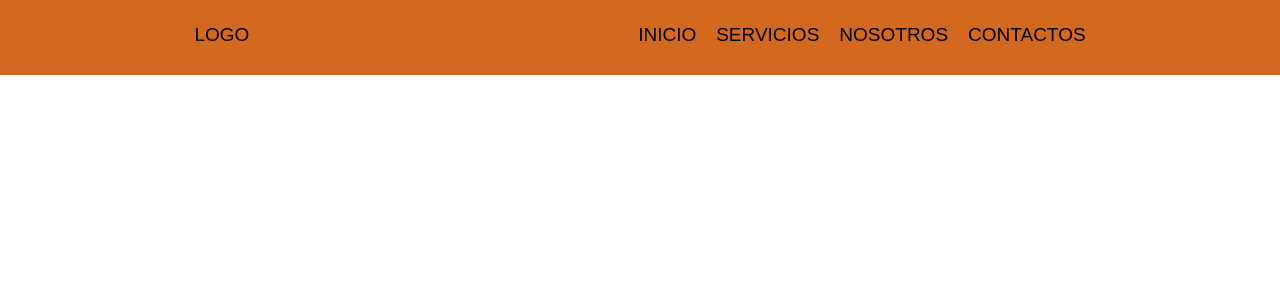
After one commit to Joseabella96/Ejercicio-php, a PHP site: page /header.php in a window 1280 px wide. The commit adds this page. Shown: the top 300 px of the page. Run offline with PHP 8.4, Linux system fonts and the light colour scheme.

Commit message:
Ejercicio PHP

```diff
--- /dev/null
+++ b/header.php
@@ -0,0 +1,28 @@
+<!DOCTYPE html>
+<html lang="en">
+<head>
+    <meta charset="UTF-8">
+    <meta name="viewport" content="width=device-width, initial-scale=1.0">
+    <title>Ejercico PHP</title>
+    <link rel="stylesheet" href="style.css">
+</head>
+<body>
+
+<header>
+
+<nav>
+    <div>
+        LOGO
+    </div>
+
+    <ul>
+        <li>Inicio</li>
+        <li>servicios</li>
+        <li>Nosotros</li>
+        <li>Contactos</li>
+    </ul>
+
+</nav>
+
+
+</header>
--- /dev/null
+++ b/style.css
@@ -0,0 +1,46 @@
+*{
+    padding: 0;
+    margin: 0;
+    box-sizing: border-box;
+    font-family: Arial, Helvetica, sans-serif;
+}
+
+header{
+
+    align-items: center;
+    width: 100%;
+    height: 75px;
+    color: #000000;
+    background-color: chocolate;
+}
+
+nav{
+    display: flex;
+    justify-content: space-around;
+    line-height: 70px;
+    font-size: 19px;
+    align-items: center;
+}
+
+nav ul {
+    display: flex;
+    list-style: none;
+    gap: 20px;
+}
+
+nav li{
+    text-transform: uppercase;
+}
+
+nav li:hover{
+    color: #ffffff
+}
+
+main{
+background-image: url("	https://okdiario.com/img/2021/10/01/intensidad-cafe.jpg");
+height: 600px;
+width: 100%;
+background-position: center center;
+background-repeat: no-repeat;
+background-size: cover;
+}
```
Also changed, not shown: index.html (added, +35 -0 lines), index.php (+8 -0 lines).
